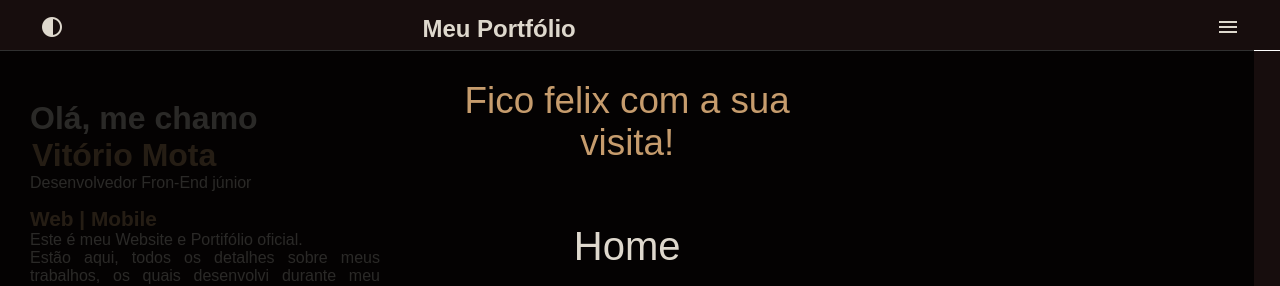
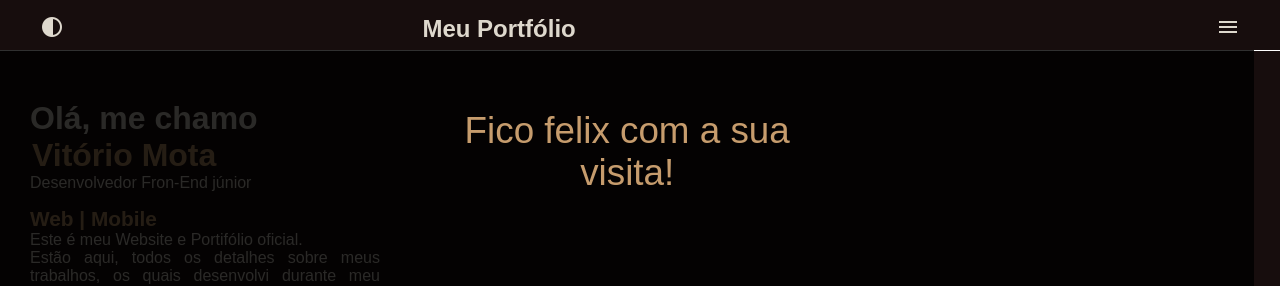
Before and after one commit to vitorio81/meu-site, a plain HTML site: page index.html in a window 1280 px wide. Both pictures are taken after a click on the element "menu". Shown: the top 286 px of the page. Drawn offline with nearby package versions, Linux system fonts and the light colour scheme.

Commit message:
acrescentando margin

```diff
--- a/style.css
+++ b/style.css
@@ -63,8 +63,8 @@ menu#itens > ul > li > a:hover {
 menu#itens > ul > p#lista {
     display: inline-block;
     font-size: 2.3em;
-    margin-top: 30px;
-    margin-bottom: 50px;
+    margin-top: 60px;
+    margin-bottom:100px;
     width: 400px;
     color: rgb(198, 156, 109);
 }
```
